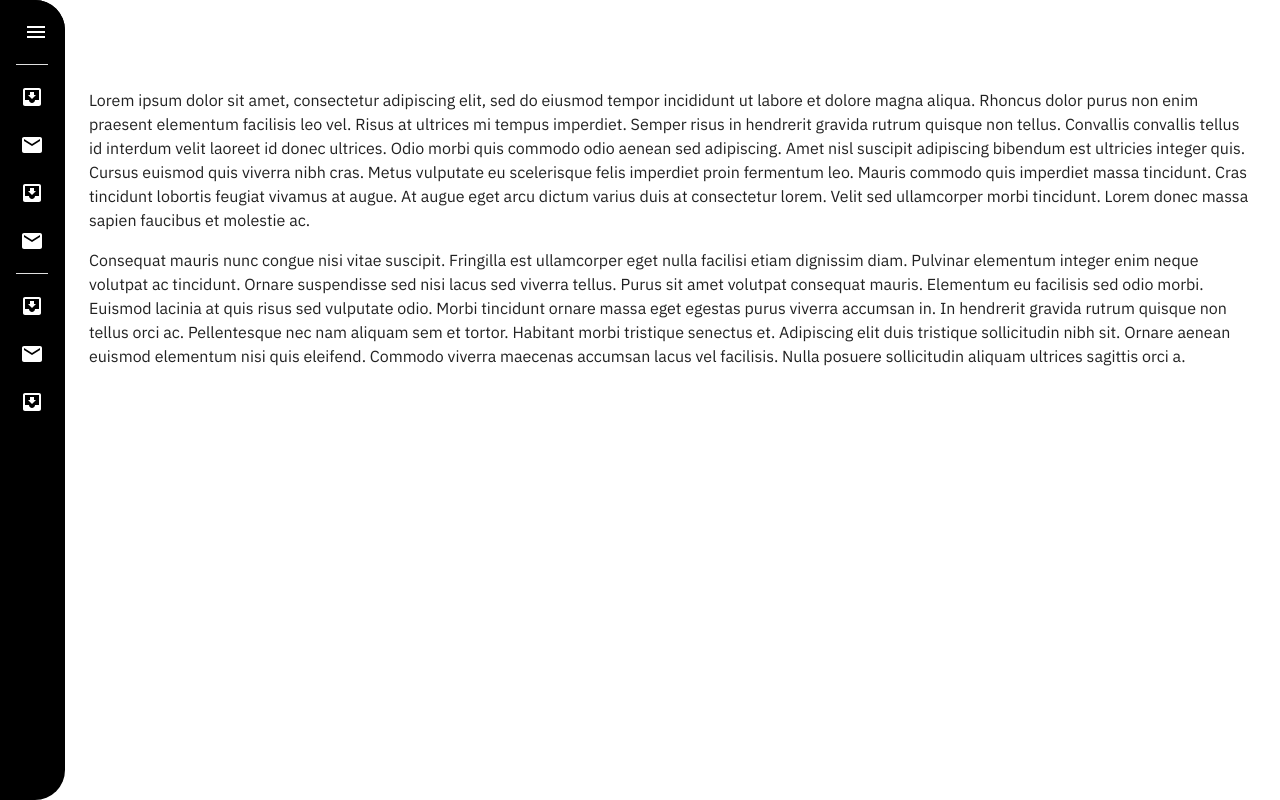
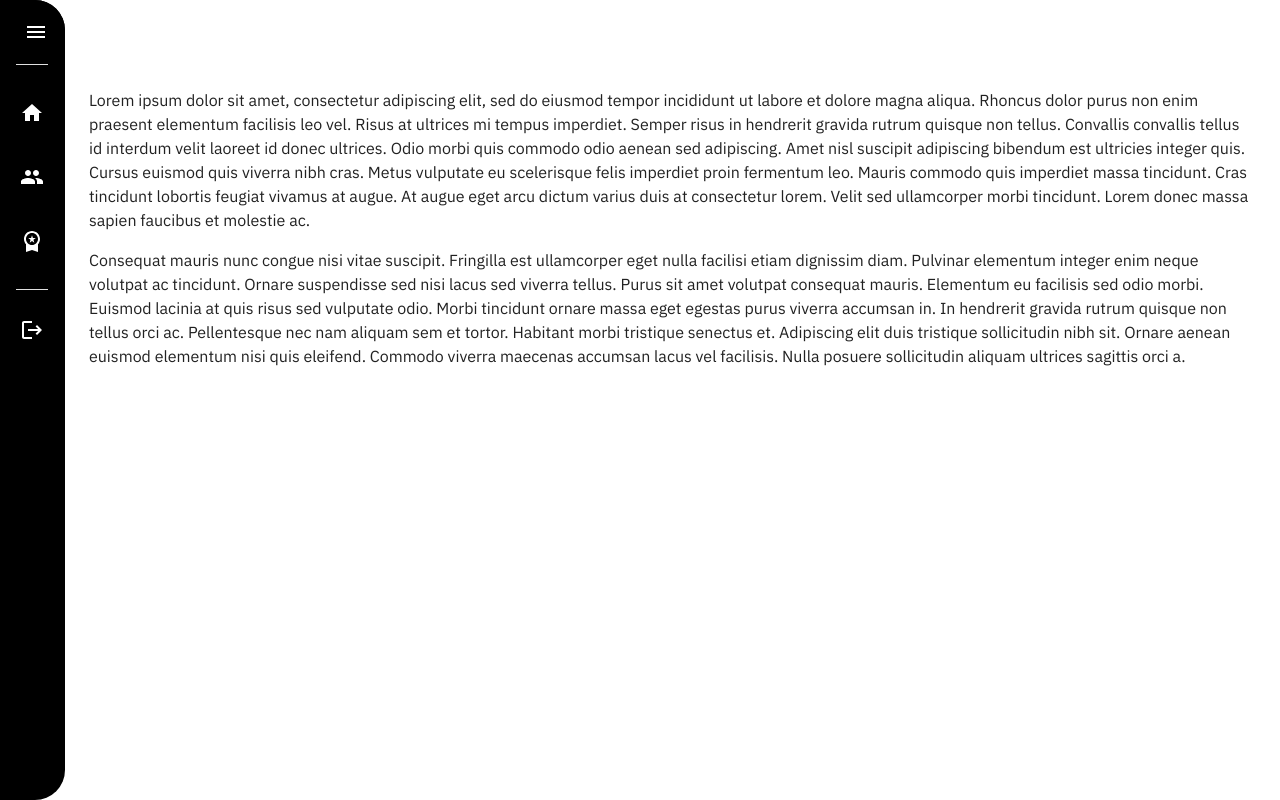
Before and after one commit to Hector-rob/Software_planning16, a React (Create React App) app in the folder ibmfront/: page /mainPage in a window 1280 px wide. Built offline with nearby package versions, Linux system fonts and the light colour scheme.

Commit message:
Customized NavBar Menu

```diff
--- a/ibmfront/src/Components/MainPage.js
+++ b/ibmfront/src/Components/MainPage.js
@@ -14,8 +14,11 @@ import ListItem from '@mui/material/ListItem';
 import ListItemButton from '@mui/material/ListItemButton';
 import ListItemIcon from '@mui/material/ListItemIcon';
 import ListItemText from '@mui/material/ListItemText';
-import InboxIcon from '@mui/icons-material/MoveToInbox';
-import MailIcon from '@mui/icons-material/Mail';
+import HomeIcon from '@mui/icons-material/Home';
+import LogoutIcon from '@mui/icons-material/Logout';
+import PeopleIcon from '@mui/icons-material/People';
+import WorkspacePremiumIcon from '@mui/icons-material/WorkspacePremium';
+import { ListSubheader } from '@mui/material';
 
 const drawerWidth = 240;
 
@@ -74,6 +77,8 @@ export default function MiniDrawer() {
   const theme = useTheme();
   const [open, setOpen] = React.useState(false);
 
+  const menuIcons = [<HomeIcon />, <PeopleIcon />, <WorkspacePremiumIcon />];
+
   const handleDrawerOpen = () => {
     setOpen(true);
   };
@@ -108,15 +113,17 @@ export default function MiniDrawer() {
             <MenuIcon />
           </IconButton>
         </DrawerHeader>
-        <Divider color="white" variant="middle"/>
+        <Divider color="white" variant="middle" />
         <List>
-          {['Inbox', 'Starred', 'Send email', 'Drafts'].map((text, index) => (
+          {['Home', 'Employees', 'Certifications'].map((text, index) => (
             <ListItem key={text} disablePadding sx={{ display: 'block' }}>
               <ListItemButton
                 sx={{
                   minHeight: 48,
                   justifyContent: open ? 'initial' : 'center',
                   px: 2.5,
+                  mt: 2,
+                  mb: 2,
                   color: "white",
                 }}
               >
@@ -128,23 +135,21 @@ export default function MiniDrawer() {
                     color: "white",
                   }}
                 >
-                  {index % 2 === 0 ? <InboxIcon /> : <MailIcon />}
+                  {menuIcons[index]}
                 </ListItemIcon>
                 <ListItemText primary={text} sx={{ opacity: open ? 1 : 0 }} />
               </ListItemButton>
             </ListItem>
           ))}
         </List>
-        <Divider color="white" variant="middle"/>
-        <List>
-          {['All mail', 'Trash', 'Spam'].map((text, index) => (
-            <ListItem key={text} disablePadding sx={{ display: 'block' }}>
+        <Divider color="white" variant="middle" />
+        <ListItem key={"Sign Out"} disablePadding sx={{ display: 'block' }}>
           <ListItemButton
             sx={{
-                  minHeight: 48,
               justifyContent: open ? 'initial' : 'center',
               px: 2.5,
               color: "white",
+              mt: 2,
             }}
           >
             <ListItemIcon
@@ -155,13 +160,11 @@ export default function MiniDrawer() {
                 color: "white",
               }}
             >
-                  {index % 2 === 0 ? <InboxIcon /> : <MailIcon />}
+              <LogoutIcon />
             </ListItemIcon>
-                <ListItemText primary={text} sx={{ opacity: open ? 1 : 0 }} />
+            <ListItemText primary={"Sign Out"} sx={{ opacity: open ? 1 : 0 }} />
           </ListItemButton>
         </ListItem>
-          ))}
-        </List>
       </Drawer>
       <Box component="main" sx={{ flexGrow: 1, p: 3 }}>
         <DrawerHeader />
```
Lines whose indentation alone changed are shown as unchanged.
